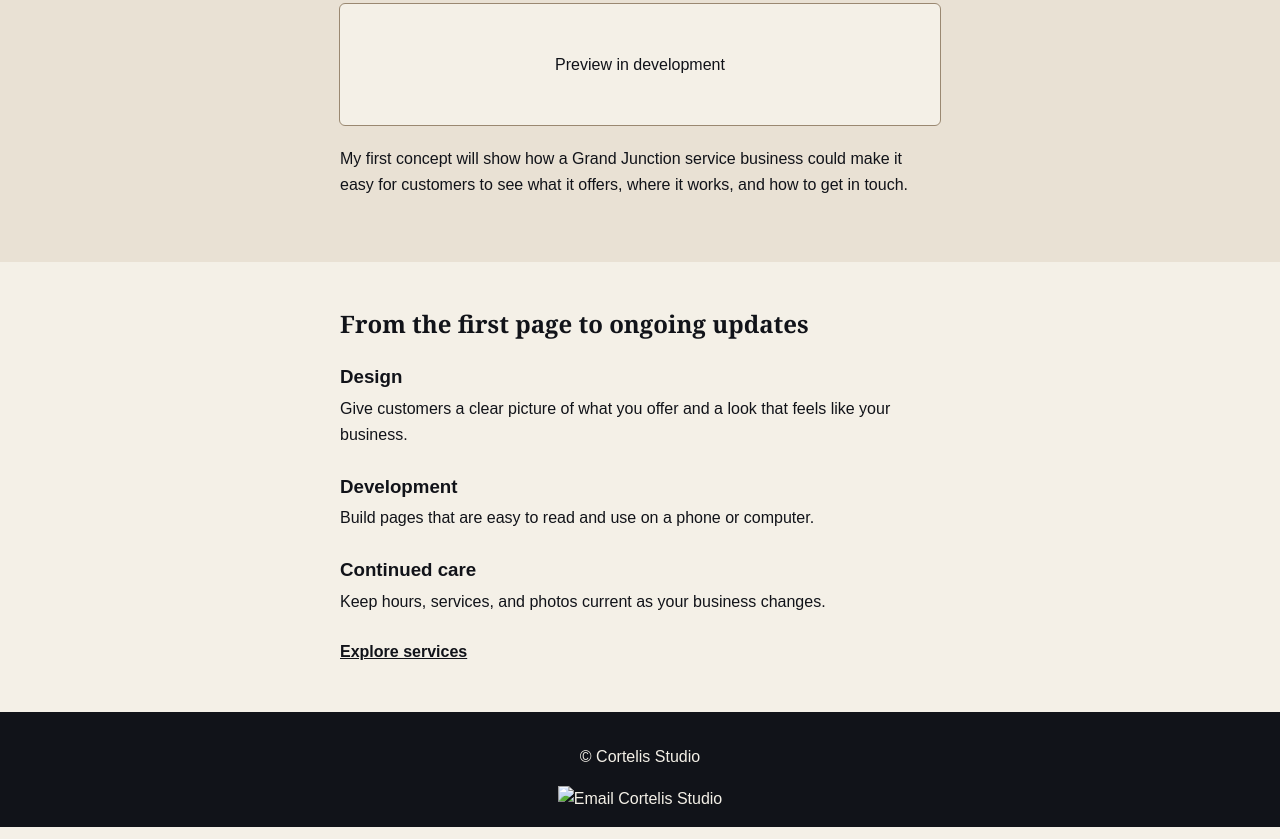
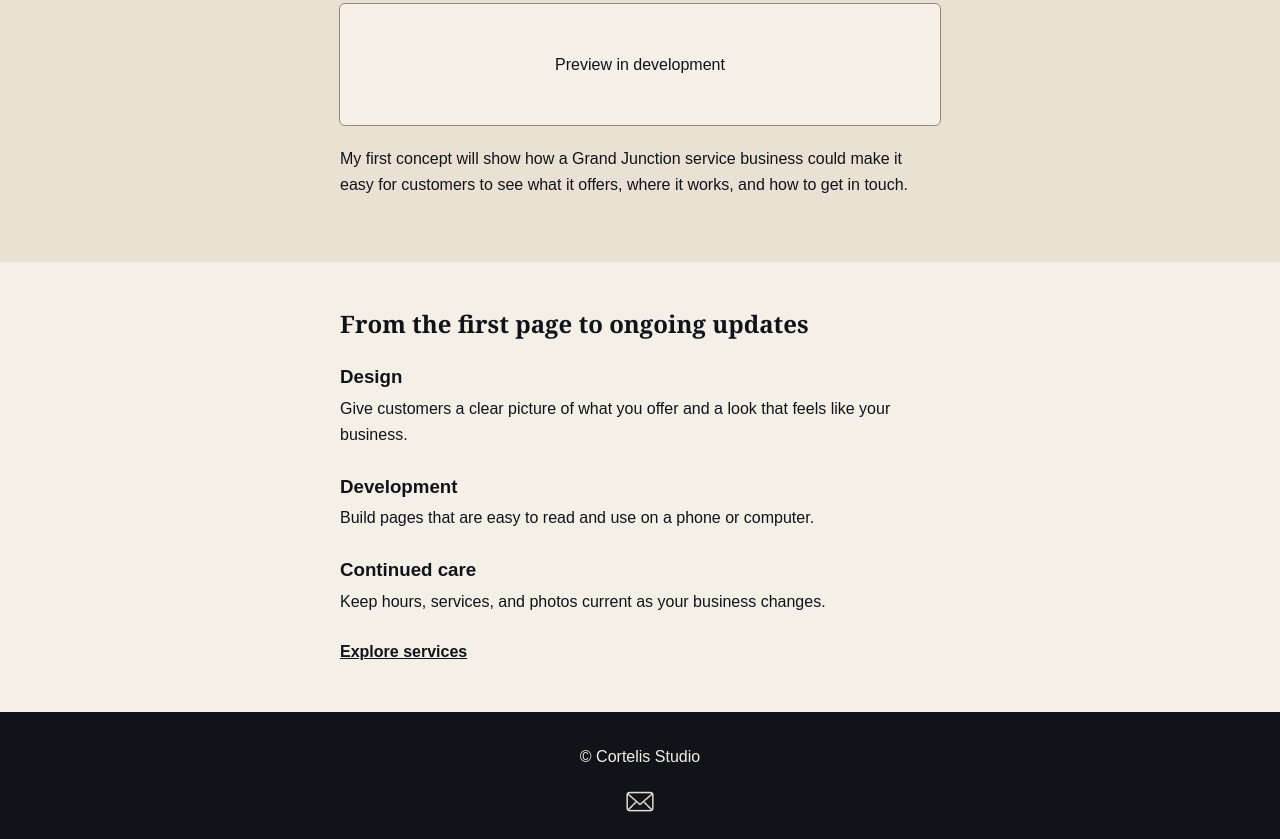
Before and after one commit to EthanBarkoczy/mywebsite, a plain HTML site: page Littlestarter/index.html in a window 1280 px wide. Shown: the part 1077-1916 px from the top of the page. Drawn offline with Linux system fonts and the light colour scheme.

Commit message:
updating email in footer

```diff
--- a/Littlestarter/index.html
+++ b/Littlestarter/index.html
@@ -51,7 +51,7 @@
 
     <footer>
         <p>&copy; Cortelis Studio</p>
-        <a href="mailto:info@cortelisstudio.com"><img src="email.png" alt="Email Cortelis Studio"></a>
+        <a href="mailto:ethanbarkoczy@gmail.com"><img src="images/email.png" alt="Email Cortelis Studio"></a>
     </footer>
 </body>
 </html>
--- a/Littlestarter/style.css
+++ b/Littlestarter/style.css
@@ -45,9 +45,9 @@ header {
 .content-section {
     padding: 48px 24px;
 }
-footer a {
-    color: #F4F0E7;
-    text-decoration: none;
+footer img {
+    width: 30px;
+    height: 30px;
 
 }
 .hero {
```
